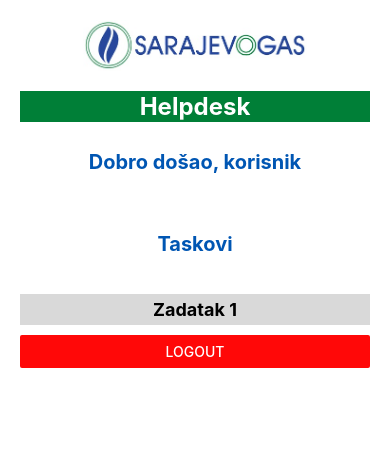
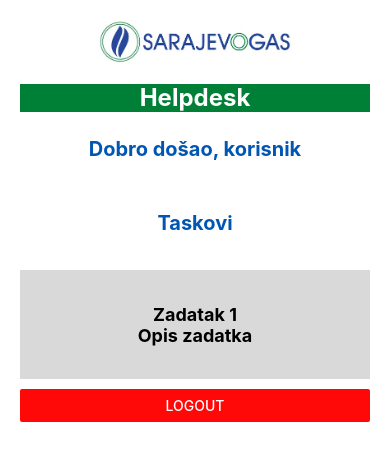
Before and after one commit to OmarAhmetovic21/HelpDesk-Mobile-App, a React Native app: screen /Dashboard in a window 390 px wide. Shown: the top 460 px of the page. Built offline with nearby package versions, Linux system fonts and the light colour scheme.

Commit message:
Update DashboardScreen.js

```diff
--- a/screens/Dashboard-Screen/DashboardScreen.js
+++ b/screens/Dashboard-Screen/DashboardScreen.js
@@ -20,6 +20,7 @@
       </View>
       <View style={styles.taskCard}>
         <Text style={styles.cardTitle}>Zadatak 1</Text>
+        <Text style={styles.cardTitle}>Opis zadatka</Text>
       </View>
       <View style={styles.formContainer}>
         <Button title="Logout" color="#ff0808" onPress={() => navigation.navigate('Login')} style={styles.button} />
@@ -43,11 +44,12 @@
     marginBottom: 10,
   },
   taskCard: {
-    flex: 0.05, // Adjust the flex value as needed
+    flex: 0.2, // Adjust the flex value as needed
     justifyContent: 'center',
     alignItems: 'center',
     backgroundColor: '#D9D9D9',
     width: '100%',
+    height: '40%',
     marginBottom: 10,
   },
   imageHeader: {
```
